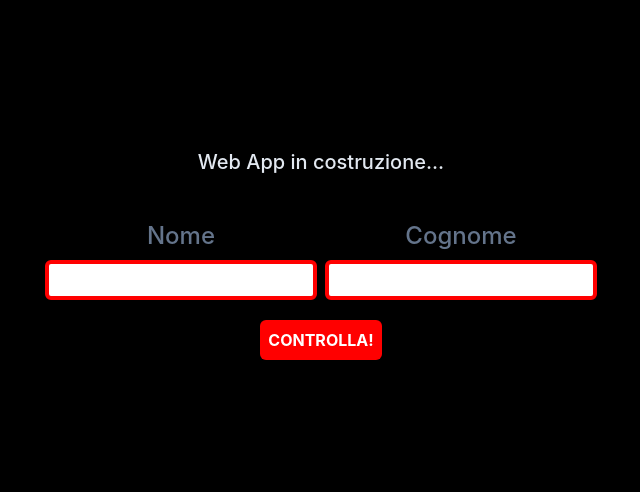
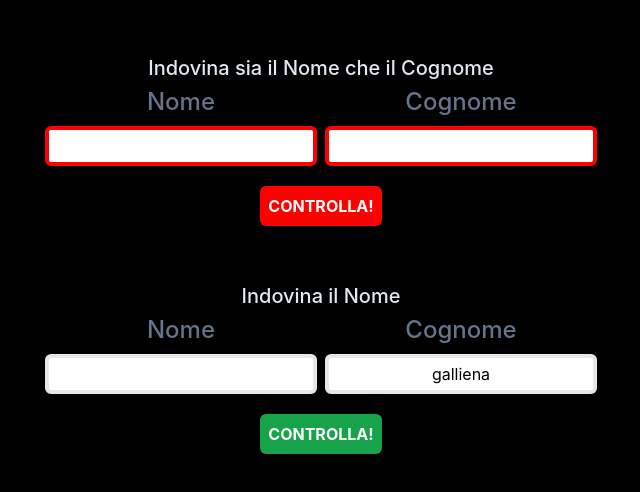
Before and after one commit to GiacomoPasqualiMiller/miller-names, a React (Create React App) app: page / in a window 1280 px wide. Shown: the part 138-630 px from the top of the page, without its empty margins (319-959 px from the left). Built offline with nearby package versions, Linux system fonts and the light colour scheme.

Commit message:
Creazione gioco indovina Nome

```diff
--- a/src/components/Home.js
+++ b/src/components/Home.js
@@ -2,12 +2,6 @@ import React, { useEffect, useState } from "react";
 import { useNavigate } from "react-router-dom";
 
 const miller = [
-  /*  {
-    Id: 100,
-    Nome: "giacomo",
-    Cognome: "sss",
-    Sezione: "tech",
-  }, */
   {
     Id: 1,
     Nome: "giacomo",
@@ -52,18 +46,84 @@ const miller = [
   },
   {
     Id: 8,
+    Nome: "rosi",
+    Cognome: "oliveira",
+    Sezione: "tech",
+  },
+  {
+    Id: 9,
+    Nome: "paul",
+    Cognome: "renda",
+    Sezione: "tech",
+  },
+  {
+    Id: 10,
     Nome: "paola",
     Cognome: "gatti",
     Sezione: "accounting",
   },
   {
-    Id: 9,
+    Id: 11,
+    Nome: "federica",
+    Cognome: "ferrari",
+    Sezione: "accounting",
+  },
+  {
+    Id: 12,
+    Nome: "marina",
+    Cognome: "galliena",
+    Sezione: "accounting",
+  },
+  {
+    Id: 13,
+    Nome: "marina",
+    Cognome: "cormio",
+    Sezione: "accounting",
+  },
+  {
+    Id: 14,
+    Nome: "arianna",
+    Cognome: "rozza",
+    Sezione: "accounting",
+  },
+  {
+    Id: 15,
+    Nome: "stefania",
+    Cognome: "scarpulla",
+    Sezione: "accounting",
+  },
+  {
+    Id: 16,
+    Nome: "luana",
+    Cognome: "visco",
+    Sezione: "accounting",
+  },
+  {
+    Id: 17,
+    Nome: "romina",
+    Cognome: "zavaglio",
+    Sezione: "accounting",
+  },
+  {
+    Id: 18,
+    Nome: "monica",
+    Cognome: "zuffellato",
+    Sezione: "accounting",
+  },
+  {
+    Id: 19,
+    Nome: "jessica",
+    Cognome: "vanin",
+    Sezione: "accounting",
+  },
+  {
+    Id: 20,
     Nome: "sara",
     Cognome: "manunza",
     Sezione: "paghe",
   },
   {
-    Id: 10,
+    Id: 21,
     Nome: "carlotta",
     Cognome: "tronconi",
     Sezione: "sicurezza",
@@ -84,7 +144,7 @@ const Home = () => {
   const [errorCognome, setErrorCognome] = useState(false);
 
   const handleCheck = () => {
-    verifyName(millerNome, millerCognome);
+    verifyName(millerCognome);
   };
   const goodStickerPop = () => {
     setGoodSticker(true);
@@ -100,17 +160,14 @@ const Home = () => {
     }, 1000);
     return () => clearTimeout(timer);
   };
-  const verifyName = (nomePersona, cognomePersona) => {
+  const verifyName = (cognomeSelect) => {
+    console.log(cognomeSelect);
     //Controlllo
-    if (nomePersona == "" && cognomePersona == "") {
+    if (cognomeSelect == "") {
       badStickerPop();
     } else {
-      if (
-        nomePersona[0].Nome === searchNome &&
-        cognomePersona[0].Cognome === searchCognome &&
-        nomePersona[0].Id === cognomePersona[0].Id
-      ) {
-        if (nomePersona[0].Id === 3) {
+      if (cognomeSelect[0].Cognome === searchCognome) {
+        if (cognomeSelect[0].Id === 3) {
           setKissSticker(true);
           const timer = setTimeout(() => {
             setKissSticker(false);
@@ -160,23 +217,31 @@ const Home = () => {
     if (e.target.value == "") {
       setMillerCognome(millerObj);
     } else {
+      //eseguo for tra i nomi selezionati
       var millerX = []; // popolo l'array
       var i;
-      for (i = 0; i < miller.length; i++) {
+      for (i = 0; i < millerNome.length; i++) {
         if (
-          miller[i].Cognome.toLowerCase().includes(e.target.value.toLowerCase())
+          millerNome[i].Cognome.toLowerCase().includes(
+            e.target.value.toLowerCase()
+          )
         ) {
           setSearchCognome(e.target.value.toLowerCase());
-          millerX.push(miller[i]);
+          millerX.push(millerNome[i]);
         }
       }
       setMillerCognome(millerX);
-
+      console.log(millerX);
       /* Cambio colore Input Cognome*/
       if (millerX == "") {
         setErrorCognome(false);
       } else {
         setErrorCognome(true);
+      }
+
+      /* doppio nome */
+      if (millerNome > 1) {
+        console.log("doppio nome");
       }
     }
   };
@@ -190,8 +255,8 @@ const Home = () => {
   return (
     <>
       <div className="h-screen flex-col flex flex-wrap justify-center bg-black">
-        <span className="block text-xl text-center font-medium text-slate-200 mb-10">
-          Web App in costruzione...
+        <span className="block text-xl text-center font-medium text-slate-200">
+          Indovina sia il Nome che il Cognome
         </span>
         <form className="flex flex-wrap align-middle w-full justify-center">
           <label className="text-center m-1 space-y-2">
@@ -224,7 +289,9 @@ const Home = () => {
             Controlla!
           </button>
         </div>
+        <NameGame rightAnswer={goodStickerPop} badAnswer={badStickerPop} />
       </div>
+      <div></div>
       {/* Image container */}
       <div
         style={{
@@ -262,3 +329,77 @@ const Home = () => {
   );
 };
 export default Home;
+
+const NameGame = (props) => {
+  const [cognomeCasuale, setCognomeCasuale] = useState([]);
+  const [nomeValue, setNomeValue] = useState([]);
+  const [updated, setUpdated] = useState(false);
+  const handleChange = (e) => {
+    setNomeValue(e.target.value);
+  };
+  const verifyName = (e) => {
+    if (nomeValue === miller[cognomeCasuale].Nome) {
+      props.rightAnswer();
+    } else {
+      props.badAnswer();
+    }
+    cognomiRandom();
+    setNomeValue("");
+  };
+  const cognomiRandom = (e) => {
+    const len = miller.length;
+    setCognomeCasuale(Math.floor(Math.random() * len));
+    setUpdated(true);
+  };
+  useEffect(() => {
+    const fetchData = async () => {
+      cognomiRandom();
+    };
+    fetchData();
+  }, []);
+  return (
+    <>
+      <span className="block text-xl text-center font-medium text-slate-200 mt-10">
+        Indovina il Nome
+      </span>
+      <form className="flex flex-wrap align-middle w-full justify-center">
+        <label className="text-center m-1 space-y-2">
+          <span className="block text-2xl font-medium text-slate-500">
+            Nome
+          </span>
+          <input
+            value={nomeValue}
+            onChange={handleChange}
+            className="lowercase rounded-md border-4 p-1 px-2 text-center focus:outline-none"
+          />
+        </label>
+        <label className="text-center m-1 space-y-2">
+          <span className="block text-2xl font-medium text-slate-500">
+            Cognome
+          </span>
+          {/* aspetto il caricamento del valore causale cognome */}
+          {updated ? (
+            <input
+              disabled
+              value={miller[cognomeCasuale].Cognome}
+              className="disabled:bg-white rounded-md border-4 p-1 px-2 text-center focus:outline-none"
+            />
+          ) : (
+            <input
+              disabled
+              className="disabled:bg-white rounded-md border-4 p-1 px-2 text-center focus:outline-none"
+            />
+          )}
+        </label>
+      </form>
+      <div className="flex mx-auto p-4">
+        <button
+          onClick={verifyName}
+          className="bg-green-600 rounded-md p-2 text-white font-bold uppercase shadow-md"
+        >
+          controlla!
+        </button>
+      </div>
+    </>
+  );
+};
```
